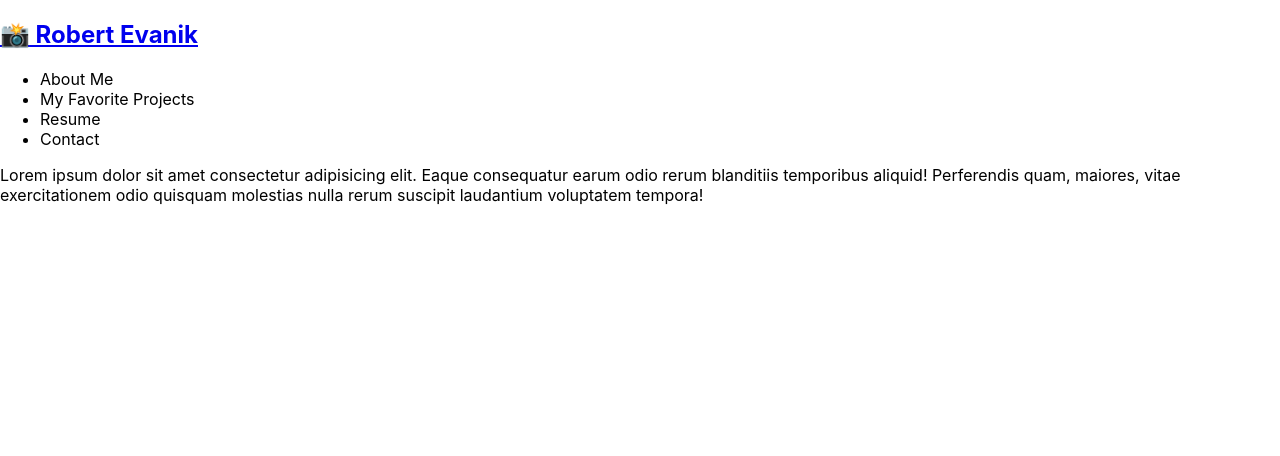
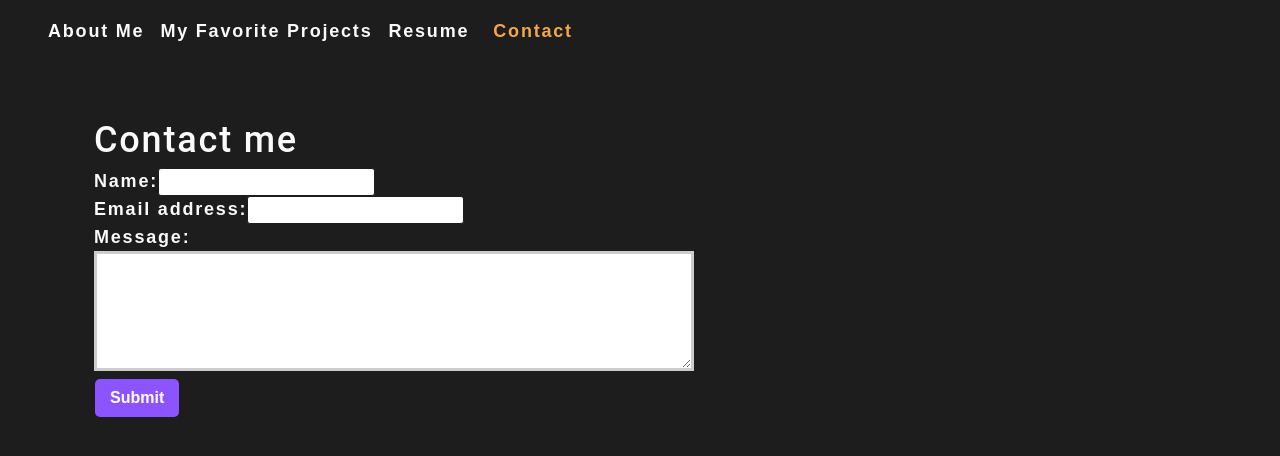
Before and after one commit to robjameva/Robs-React-Portfolio, a React (Create React App) app: page / in a window 1280 px wide. Both pictures are taken after a click on the element "Contact". Shown: the top 456 px of the page. Built offline with nearby package versions, Linux system fonts and the light colour scheme.

Commit message:
Set up nav links and contact section

```diff
--- a/src/App.jsx
+++ b/src/App.jsx
@@ -1,6 +1,6 @@
-import './App.css';
 import React, { useState } from 'react';
 import Nav from './components/Nav';
+import ContactForm from './components/Contact'
 
 function App() {
   const [navLinks] = useState(['About Me', 'My Favorite Projects', 'Resume'])
@@ -12,13 +12,19 @@ function App() {
     <div>
       <Nav
         navLinks={navLinks}
-        currentCategory={currentNavLink}
-        setCurrentCategory={setcurrentNavLink}
+        currentNavLink={currentNavLink}
+        setcurrentNavLink={setcurrentNavLink}
         contactSelected={contactSelected}
         setContactSelected={setContactSelected}
       />
       <main>
-        <p>Lorem ipsum dolor sit amet consectetur adipisicing elit. Eaque consequatur earum odio rerum blanditiis temporibus aliquid! Perferendis quam, maiores, vitae exercitationem odio quisquam molestias nulla rerum suscipit laudantium voluptatem tempora!</p>
+        {!contactSelected ? (
+
+          // <About />
+          <p>hello world</p>
+        ) : (
+          <ContactForm />
+        )}
       </main>
     </div>
   );
--- /dev/null
+++ b/src/components/Contact/index.jsx
@@ -0,0 +1,59 @@
+import React, { useState } from 'react';
+import { validateEmail } from '../../utils/helpers';
+
+function ContactForm() {
+
+    const [formState, setFormState] = useState({ name: '', email: '', message: '' });
+    const { name, email, message } = formState;
+    const [errorMessage, setErrorMessage] = useState('');
+
+    function handleChange(e) {
+        if (e.target.name === 'email') {
+            const isValid = validateEmail(e.target.value)
+            if (!isValid) {
+                setErrorMessage('Your email is invalid.');
+            } else {
+                setErrorMessage('');
+            }
+        } else {
+            if (!e.target.value.length) {
+                setErrorMessage(`${e.target.name} is required.`);
+            } else {
+                setErrorMessage('');
+            }
+        }
+    }
+
+    function handleSubmit(e) {
+        e.preventDefault();
+        if (!errorMessage) setFormState({ ...formState, [e.target.name]: e.target.value })
+    }
+
+    return (
+        <section>
+            <h1 data-testid='h1tag'>Contact me</h1>
+            <form id='contact-form' onSubmit={handleSubmit}>
+                <div>
+                    <label htmlFor="name">Name:</label>
+                    <input type="text" name="name" defaultValue={name} onBlur={handleChange} />
+                </div>
+                <div>
+                    <label htmlFor="email">Email address:</label>
+                    <input type="email" name="email" defaultValue={email} onBlur={handleChange} />
+                </div>
+                <div>
+                    <label htmlFor="message">Message:</label>
+                    <textarea name="message" rows="5" defaultValue={message} onBlur={handleChange} />
+                </div>
+                {errorMessage && (
+                    <div>
+                        <p className='error-text'>{errorMessage}</p>
+                    </div>
+                )}
+                <button data-testid='btntag' type='submit'>Submit</button>
+            </form>
+        </section>
+    );
+}
+
+export default ContactForm;
--- a/src/components/Nav/index.jsx
+++ b/src/components/Nav/index.jsx
@@ -20,11 +20,11 @@ function Nav(props) {
 
     return (
         <header>
-            <h2>
+            {/* <h2>
                 <a href="/" data-testid='link'>
-                    <span role="img" aria-label="camera"> 📸</span> Robert Evanik
+                    <span role="img" aria-label="camera"> 👨🏻‍💻</span> Robert Evanik
                 </a>
-            </h2>
+            </h2> */}
             <nav>
                 <ul className="flex-row">
                     {navLinks.map(link => (
--- a/src/index.css
+++ b/src/index.css
@@ -1,13 +1,294 @@
+
+main {
+	margin: 0 auto;
+	max-width: 90%;
+  padding: 50px 30px;
+}
+:root {
+  --primary: #8c54ff;
+  --secondary: #F3A847;
+  --tertiary: #B12704;
+  --light: #fafafa;
+  --dark: #1d1d1d;
+  --darker: #111111;
+  --error: rgb(228, 46, 1);
+  --spacing-one: calc(1rem * 0.5);
+  --spacing-two: calc(1rem);
+  --spacing-five: calc(2.5rem);
+
+}
+
+* {
+  box-sizing: border-box;
+}
+
+html,
+body {
+  min-height: 100%;
+}
+
 body {
   margin: 0;
-  font-family: -apple-system, BlinkMacSystemFont, 'Segoe UI', 'Roboto', 'Oxygen',
-    'Ubuntu', 'Cantarell', 'Fira Sans', 'Droid Sans', 'Helvetica Neue',
-    sans-serif;
-  -webkit-font-smoothing: antialiased;
-  -moz-osx-font-smoothing: grayscale;
+  padding: 0;
+  font-weight: 600;
+  line-height: 1.5;
+  font-size: 18px;
+  letter-spacing: .1em;
+  background: var(--dark);
+  color: var(--light);
+  font-family: 'Sofia Pro', sans-serif;
 }
 
-code {
-  font-family: source-code-pro, Menlo, Monaco, Consolas, 'Courier New',
-    monospace;
+h1,
+h2,
+h3,
+h4,
+h5,
+h6 {
+  font-family: 'Roboto', sans-serif;
+  font-weight: 500;
+  margin: 5px 0;
+  line-height: 1.25;
 }
+
+h1 {
+  font-size: 2.25rem;
+}
+
+h2 {
+  font-size: 2rem;
+}
+
+h3 {
+  font-size: 1.75rem;
+}
+
+h4 {
+  font-size: 1.5rem;
+}
+
+h5 {
+  font-size: 1.25rem;
+}
+
+h6 {
+  font-size: 1rem;
+}
+
+p {
+  font-size: 1.1rem;
+  margin-top: 0;
+}
+
+a {
+  color: var(--tertiary);
+  text-decoration: none;
+  font-weight: bold;
+}
+
+a:hover {
+  text-decoration: underline;
+}
+
+header {
+  background: var(--dark);
+}
+
+header a {
+  color: var(--light);
+}
+
+button {
+  font-size: 1rem;
+  text-decoration: none;
+  padding: 0.25rem 1rem;
+  border-radius: .5rem;
+  border: none;
+  outline: none;
+  cursor: pointer;
+  margin: 0 1px;
+  background-color: var(--secondary);
+}
+
+button:hover {
+  opacity: .8;
+}
+
+button[disabled] {
+  cursor: default;
+  opacity: .8;
+}
+
+img {
+  max-width: 100%;
+}
+
+span[role="img"] {
+  cursor: default;
+}
+
+form {
+  width: 40%;
+}
+
+input {
+  font-size: 1rem;
+  padding: 0.25rem;
+  border: 1px solid var(--dark);
+  outline: none;
+  border-radius: 3px;
+  transition: box-shadow 0.2s;
+}
+
+input:focus {
+  border: 1px solid var(--secondary);
+  box-shadow: 0 0 .25rem rgba(0, 0, 0, .5);
+}
+
+li {
+  list-style: none;
+}
+
+nav a:hover {
+  text-decoration: none;
+}
+
+nav  li {
+  cursor: pointer;
+}
+
+textarea {
+	width: 600px;
+	height: 120px;
+	border: 3px solid #cccccc;
+	padding: 5px;
+}
+
+.container {
+  width: 85%;
+  max-width: 1200px;
+  margin-left: auto;
+  margin-right: auto;
+}
+
+.flex-row {
+  display: flex;
+  flex-wrap: wrap;
+}
+
+.space-between {
+  justify-content: space-between;
+}
+
+.flex-end {
+  justify-content: flex-end;
+}
+
+.mx-1 {
+  margin-right: var(--spacing-one);
+  margin-left: var(--spacing-one);
+}
+
+.mx-2 {
+  margin-right: var(--spacing-two);
+  margin-left: var(--spacing-two);
+}
+
+.my-1 {
+  margin-top: var(--spacing-one);
+  margin-bottom: var(--spacing-one);
+}
+
+.my-2 {
+  margin-top: var(--spacing-two);
+  margin-bottom: var(--spacing-two);
+}
+
+.my-5 {
+  margin-top: var(--spacing-five);
+  margin-bottom: var(--spacing-five);
+}
+
+.px-1 {
+  padding-right: var(--spacing-one);
+  padding-left: var(--spacing-one);
+}
+
+.px-2 {
+  padding-right: var(--spacing-two);
+  padding-left: var(--spacing-two);
+}
+
+.py-1 {
+  padding-top: var(--spacing-one);
+  padding-bottom: var(--spacing-one);
+}
+
+.py-2 {
+  padding-top: var(--spacing-two);
+  padding-bottom: var(--spacing-two);
+}
+
+.card {
+  width: 25%;
+  text-align: center;
+}
+
+.img-thumbnail {
+  width: auto;
+  height: 300px;
+  margin-bottom: 50px;
+  cursor: pointer;
+}
+
+.modalBackdrop {
+	background: rgba(0, 0, 0, .65);
+	bottom: 0;
+	left: 0;
+	overflow: auto;
+	position: fixed;
+	right: 0;
+	top: 0;
+	z-index: 1;
+}
+
+.modalContainer {
+	background: var(--darker);
+	border-radius: 5px;
+	max-width: 100%;
+	margin: 50px auto;
+	padding: 15px;
+	width: 960px;
+}
+
+.modalTitle {
+	font-size: 18px;
+	font-weight: 600;
+	margin-bottom: 25px;
+}
+
+button {
+	background: var(--primary);
+	border: 0;
+	border-radius: 5px;
+	color: #fff;
+	cursor: pointer;
+	font-size: 16px;
+	font-weight: 600;
+	margin-bottom: 30px;
+	padding: 10px 15px;
+}
+
+a {
+	border-radius: 5px;
+	color: var(--primary);
+	font-weight: 600;
+	padding: 2px 4px;
+	margin-left: -2px;
+	margin-right: -2px;
+
+}
+
+.navActive {
+  color: var(--secondary);
+}
--- /dev/null
+++ b/src/utils/helpers.js
@@ -0,0 +1,8 @@
+export function capitalizeFirstLetter(string) {
+  return string.charAt(0).toUpperCase() + string.slice(1);
+}
+
+export function validateEmail(email) {
+  var re = /^(([^<>()[\]\\.,;:\s@"]+(\.[^<>()[\]\\.,;:\s@"]+)*)|(".+"))@((\[[0-9]{1,3}\.[0-9]{1,3}\.[0-9]{1,3}\.[0-9]{1,3}\])|(([a-zA-Z\-0-9]+\.)+[a-zA-Z]{2,}))$/;
+  return re.test(String(email).toLowerCase());
+}
```
Also changed, not shown: 2 other files (tests, documents, lock files or other folders).
